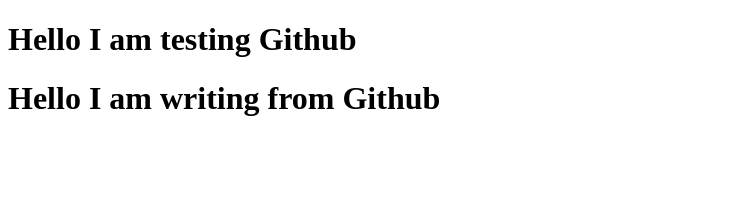
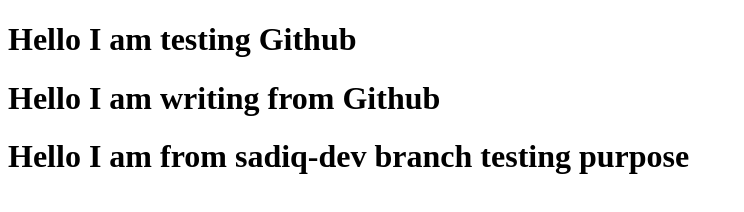
Before and after one commit to SadiqurRahman057/Very-First-website, a plain HTML site: page index.html in a window 1280 px wide. Shown: the whole page, without its empty margins (0-744 px from the left). Drawn offline with Linux system fonts and the light colour scheme.

Commit message:
h1 tag added from sadiq-dev branch

```diff
--- a/index.html
+++ b/index.html
@@ -9,6 +9,7 @@
 <body>
     <h1>Hello I am testing Github</h1>
     <h1>Hello I am writing from Github</h1>
+    <h1>Hello I am from sadiq-dev branch testing purpose</h1>
 
 </body>
 </html>
```
